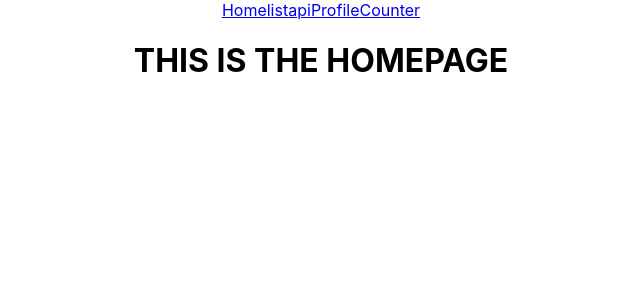
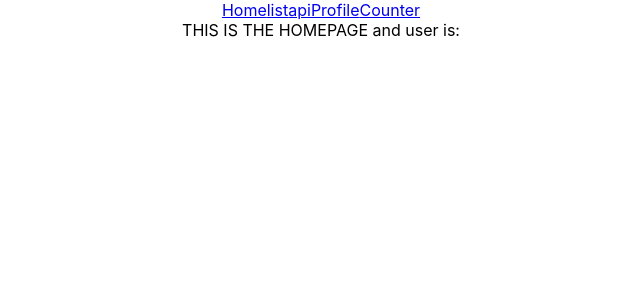
Before and after one commit to harshsepi0l/React-Revision, a React (Create React App) app: page / in a window 1280 px wide. Shown: the top 300 px of the page, without its empty margins (319-959 px from the left). Built offline with nearby package versions, Linux system fonts and the light colour scheme.

Commit message:
Changes
Added context (revised)

```diff
--- a/src/App.js
+++ b/src/App.js
@@ -6,9 +6,16 @@ import FetchAPI from "./components/FetchAPI/FetchAPI";
 import { Navbar } from "./components/Navbar/Navbar";
 import { ProfilePage } from "./Pages/ProfilePage";
 import { Counter } from "./components/Counter/Counter";
+import { useState, createContext } from "react";
+
+export const AppContext = createContext();
+
 function App() {
+  const [username, setUsername] = useState("");
+
   return (
     <div className="App">
+      <AppContext.Provider value={{ username, setUsername }}>
         <Router>
           <Navbar />
           <Routes>
@@ -20,6 +27,7 @@ function App() {
             <Route path="*" element={<h1> ERROR! </h1>} />
           </Routes>
         </Router>
+      </AppContext.Provider>
     </div>
   );
 }
--- a/src/Pages/Home.js
+++ b/src/Pages/Home.js
@@ -1,3 +1,7 @@
+import { useContext } from "react";
+import { AppContext } from "../App";
+
 export const Home = () => {
-  return <h1> THIS IS THE HOMEPAGE </h1>;
+  const { username } = useContext(AppContext);
+  return <div> THIS IS THE HOMEPAGE and user is: {username} </div>;
 };
--- a/src/Pages/ProfilePage.js
+++ b/src/Pages/ProfilePage.js
@@ -1,5 +1,14 @@
 import { ChangeProfile } from "../components/ChangeProfile/ChangeProfile";
+import { useContext } from "react";
+import { AppContext } from "../App";
 
 export const ProfilePage = () => {
-  return <ChangeProfile />;
+  const { username } = useContext(AppContext);
+  return (
+    <div>
+      {" "}
+      Profile Page! the user is: {username}
+      <ChangeProfile />
+    </div>
+  );
 };
--- a/src/components/ChangeProfile/ChangeProfile.js
+++ b/src/components/ChangeProfile/ChangeProfile.js
@@ -1,18 +1,16 @@
 import { useState } from "react";
+import { useContext } from "react";
+import { AppContext } from "../../App";
 
 export const ChangeProfile = () => {
-  const [username, setUsername] = useState("");
   const [newUsername, setNewUsername] = useState("");
 
-  const handleChange = () => {
-    setNewUsername(username);
-  };
+  const { setUsername } = useContext(AppContext);
 
   return (
     <div>
-      <input onChange={(e) => setUsername(e.target.value)}></input>
-      <button onClick={handleChange}> Submit </button>
-      <h1> {newUsername}</h1>
+      <input onChange={(e) => setNewUsername(e.target.value)}></input>
+      <button onClick={() => setUsername(newUsername)}> Submit </button>
     </div>
   );
 };
--- a/src/components/Counter/Counter.js
+++ b/src/components/Counter/Counter.js
@@ -1,4 +1,4 @@
-import { useCounter } from "../customHooks/useCounter";
+import { useCounter } from "../../customHooks/useCounter";
 
 export const Counter = () => {
   const { counter, increaseCounter, decreaseCounter, zeroCounter } =
--- a/src/components/FetchAPI/FetchAPI.js
+++ b/src/components/FetchAPI/FetchAPI.js
@@ -6,7 +6,7 @@ import Axios from "axios";
 Lifecycle of a component
 
 Mounting
-Upadting
+Updating
 Unmounting
 
 https://api.agify.io/?name=Harsha : API fetching with useEffect
```
Also changed, not shown: src/customHooks/useCounter.js (renamed from src/components/customHooks/useCounter.js). Lines whose indentation alone changed are shown as unchanged.
